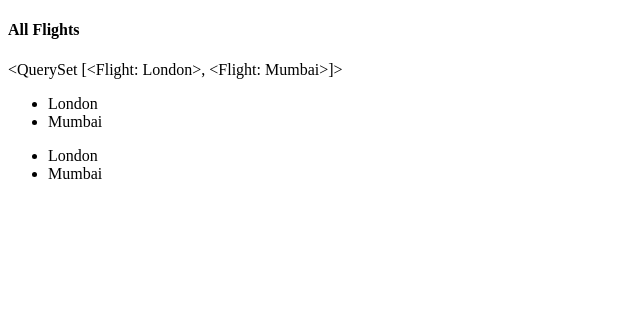
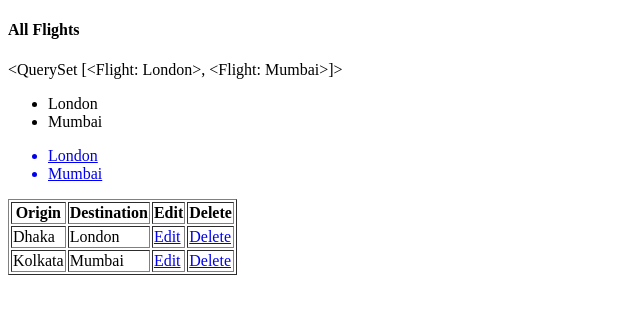
Before and after one commit to devded/airline, a Django app: page /flights/ in a window 1280 px wide. Shown: the top 314 px of the page, without its empty margins (0-640 px from the left). Run offline with Django 3.2, Linux system fonts and the light colour scheme; data comes from the database, SQL or seed files in the repository; both versions use the stored data as it was after the commit.

Commit message:
crud done

```diff
--- a/flights/templates/flight-form.html
+++ b/flights/templates/flight-form.html
@@ -13,5 +13,7 @@
         {{ form }}
         <button type="submit"> Save </button>
     </form>
+
+    <a href="delete/{{ flight.id }}"> Delete </a>
 </body>
 </html>
--- a/flights/templates/flight.html
+++ b/flights/templates/flight.html
@@ -17,8 +17,29 @@
 
     <ul>
         {% for flight in flights %}
-            <li>{{ flight.destination }}</li>
+            <a href="update/{{ flight.id }}">
+                <li>{{ flight.destination }}</li>
+            </a>
         {% endfor %}
     </ul>
+
+    <table border="1">
+        <tr>
+            <th>Origin</th>
+            <th>Destination</th>
+            <th>Edit</th>
+            <th>Delete</th>
+        </tr>
+
+        {% for flight in flights %}
+        <tr>
+            <td> {{ flight.origin }} </td>
+            <td> {{ flight.destination }} </td>
+            <td> <a href="update/{{ flight.id }}"> Edit </a> </td>
+            <td> <a href="delete/{{ flight.id }}"> Delete </a> </td>
+        </tr>
+        {% endfor %}
+
+    </table>
 </body>
 </html>
--- a/flights/urls.py
+++ b/flights/urls.py
@@ -4,4 +4,6 @@ from . import views
 urlpatterns = [
     path('', views.list_flight, name="list_flight"),
     path('new', views.create_flight, name="create_flight"),
+    path('update/<int:id>', views.update_flight, name="update_flight"),
+    path('delete/<int:id>', views.delete_flight, name="delete_flight"),
 ]
--- a/flights/views.py
+++ b/flights/views.py
@@ -19,3 +19,20 @@ def create_flight(request):
         #return HttpResponse('Saved')
 
     return render(request, 'flight-form.html', {'form': form})
+
+
+def update_flight(request,id):
+    flight = Flight.objects.get(id=id)
+    form = FlightForm(request.POST or None, instance=flight)
+
+    if form.is_valid():
+        form.save()
+        return redirect('list_flight')
+
+    return render(request, 'flight-form.html', {'form': form, 'flight':flight})
+
+
+def delete_flight(request,id):
+    flight = Flight.objects.get(id=id)
+    flight.delete()
+    return redirect('list_flight')
```
Also changed, not shown: db.sqlite3.
